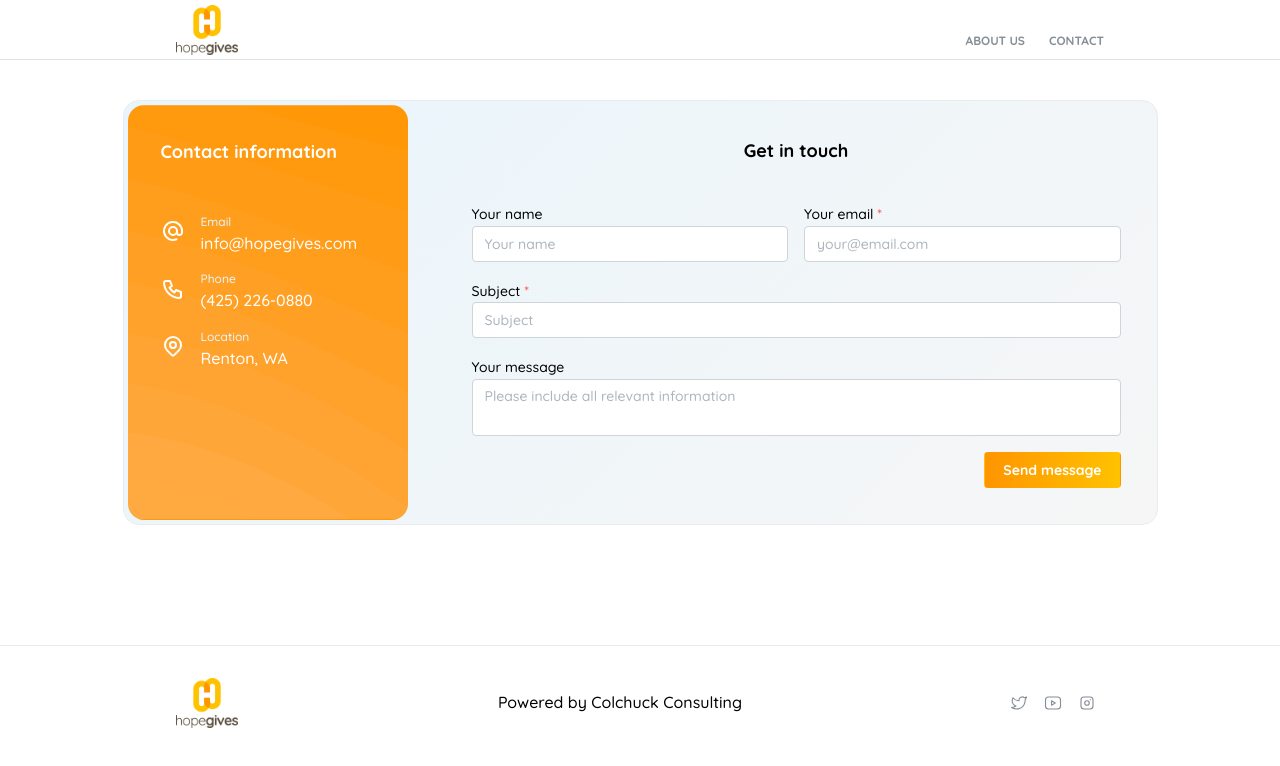
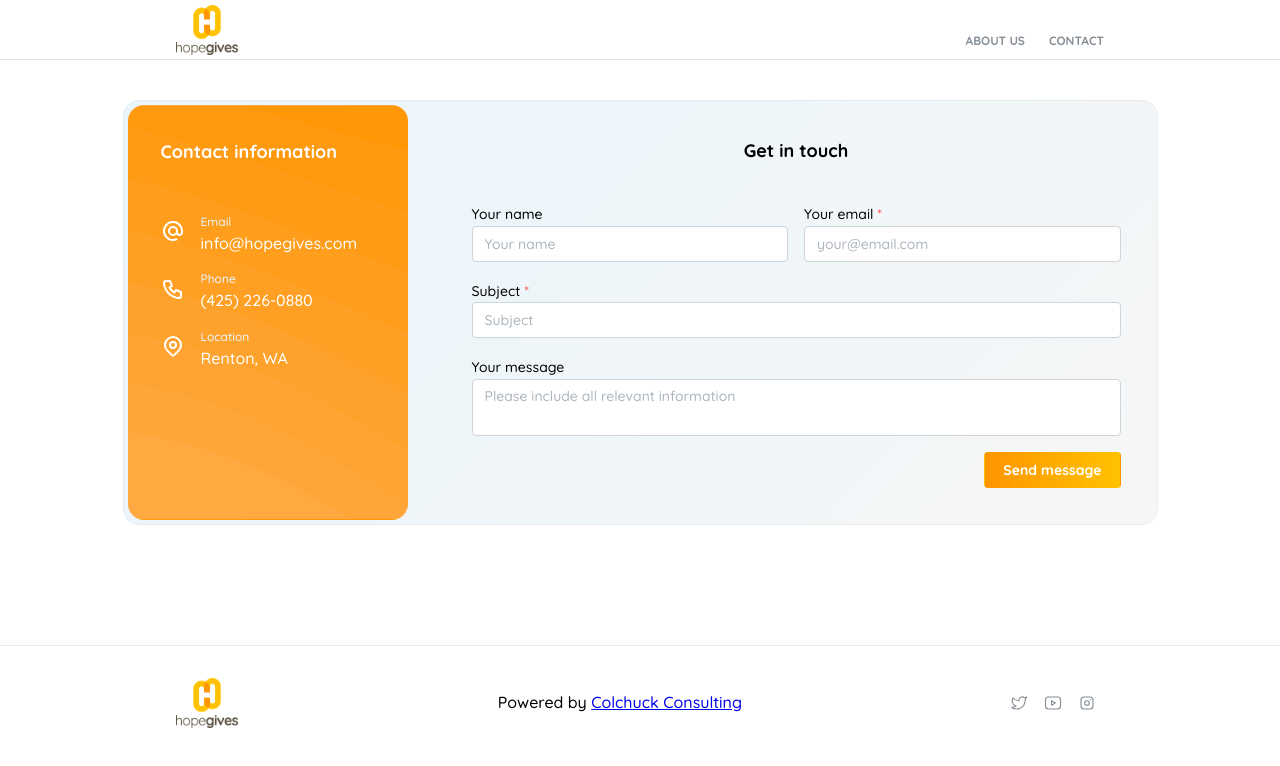
Before and after one commit to jwenger100/hope-gives, a Next.js app: page /contact in a window 1280 px wide. Shown: the top 766 px of the page. Built offline with nearby package versions, Linux system fonts and the light colour scheme.

Commit message:
Remove routing from bottom image, and adds active link highlighting to header

```diff
--- a/src/components/FooterSocial.tsx
+++ b/src/components/FooterSocial.tsx
@@ -13,15 +13,18 @@ export function FooterSocial() {
   return (
     <div className={classes.footer}>
       <Container className={classes.inner}>
-        <Link href="/">
         <Image
           src={`${process.env.NEXT_PUBLIC_BASE_PATH}/HopeGives-full-color.png`}
           alt="footer-logo"
           width={70}
           height={50}
         />
+        <Box>
+          Powered by{" "}
+          <Link href={"https://www.colchuckconsulting.com"} target={"_blank"}>
+            Colchuck Consulting
           </Link>
-        <Box>Powered by Colchuck Consulting</Box>
+        </Box>
         <Group
           gap={0}
           className={classes.links}
--- a/src/components/Header.module.css
+++ b/src/components/Header.module.css
@@ -59,12 +59,11 @@
   @mixin hover {
     color: light-dark(var(--mantine-color-black), var(--mantine-color-white));
     text-decoration: none;
-    color: light-dark(var(--mantine-color-black), var(--mantine-color-white));
+  }
+
+  &[data-active] {
     border-bottom-color: var(--hopegives-orange);
   }
-
-  /* &[data-active] {
-  } */
 }
 
 .drawerContent {
--- a/src/components/Header.tsx
+++ b/src/components/Header.tsx
@@ -1,4 +1,5 @@
 "use client";
+import { useState } from "react";
 import {
   Container,
   Group,
@@ -18,6 +19,7 @@ import { usePathname } from "next/navigation";
 
 export function Header() {
   const [opened, { toggle }] = useDisclosure(false);
+  const [active, setActive] = useState(-1);
   const isMobile = useMediaQuery("(max-width: 750px)");
   const pinned = useHeadroom({ fixedAt: 120 });
   const pathname = usePathname();
@@ -30,7 +32,13 @@ export function Header() {
   ];
 
   const mainItems = mainLinks.map((item, index) => (
-    <Link href={item.link} key={item.label} className={classes.mainLink}>
+    <Link
+      href={item.link}
+      key={item.label}
+      className={classes.mainLink}
+      data-active={index === active && active !== -1 ? true : undefined}
+      onClick={() => setActive(index)}
+    >
       {item.label}
     </Link>
   ));
@@ -39,7 +47,7 @@ export function Header() {
     <>
       <header className={`${classes.header} ${classes.headerBlurIn}`}>
         <Container className={classes.inner}>
-          <Link href="/">
+          <Link href="/" onClick={() => setActive(-1)}>
             <Image
               src={`${process.env.NEXT_PUBLIC_BASE_PATH}/HopeGives-full-color.png`}
               alt="Hope Gives"
```
Lines whose indentation alone changed are shown as unchanged.
